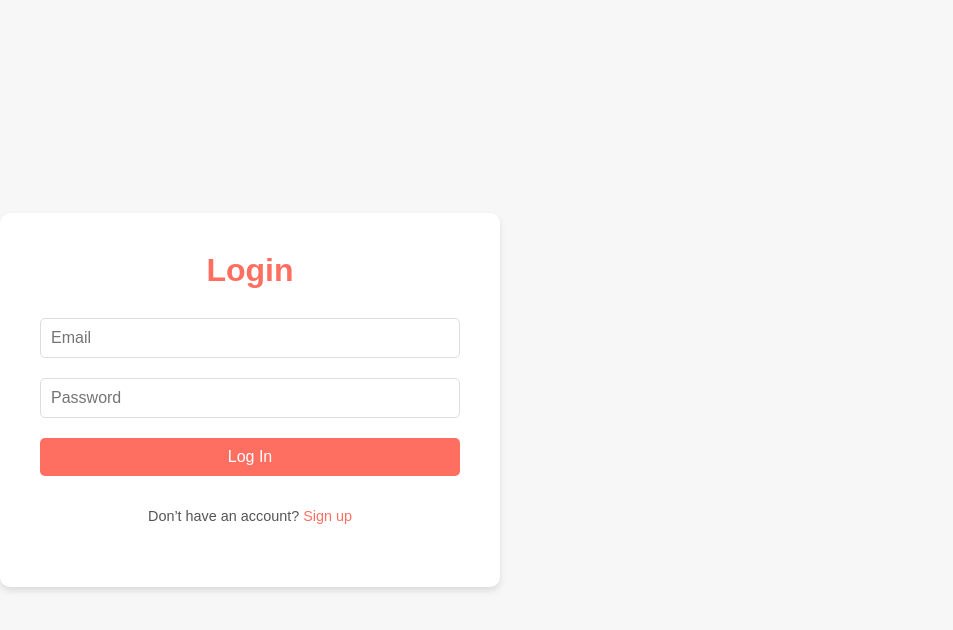
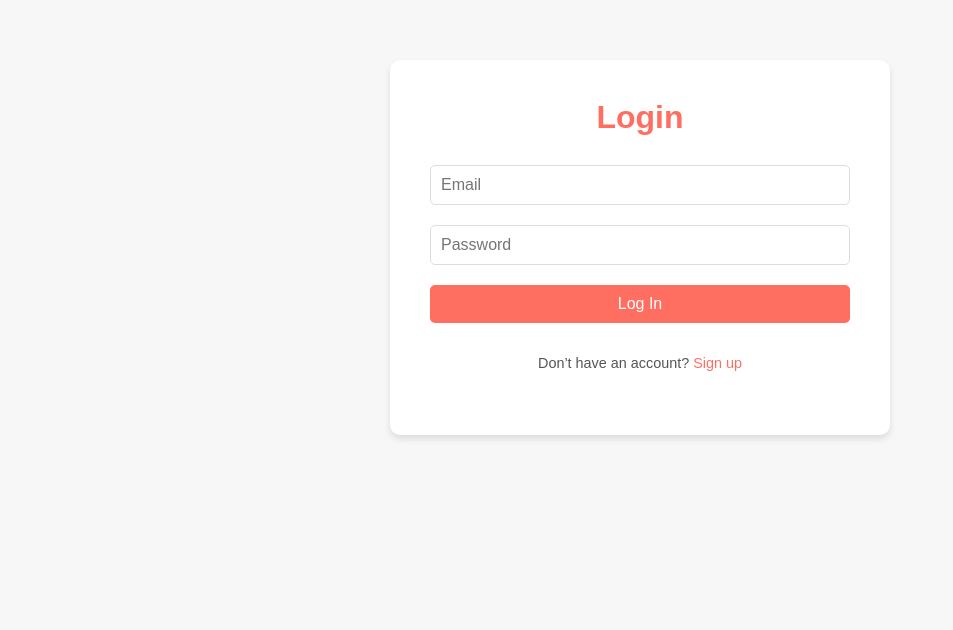
Before and after one commit to Yuviellia/Habitra, a React (Vite) app in the folder frontend/: page /login in a window 1280 px wide. Shown: the top 630 px of the page, without its empty margins (0-953 px from the left). Built offline with nearby package versions, Linux system fonts and the light colour scheme.

Commit message:
ui: center the div on login and register pages

```diff
--- a/frontend/src/css/login.css
+++ b/frontend/src/css/login.css
@@ -4,7 +4,8 @@ body {
     font-family: 'Roboto', sans-serif;
     background: var(--background);
     color: var(--grayDark);
-    padding: 0;
+    padding: 30px 0 0 0;
+    display: block;
 }
 
 div#login, div#login *{
@@ -26,6 +27,7 @@ div#login {
 }
 div#login h1 {
     font-size: 2em;
+    margin-bottom: 20px;
     margin-bottom: 20px;
     color: var(--accent);
 }
```
